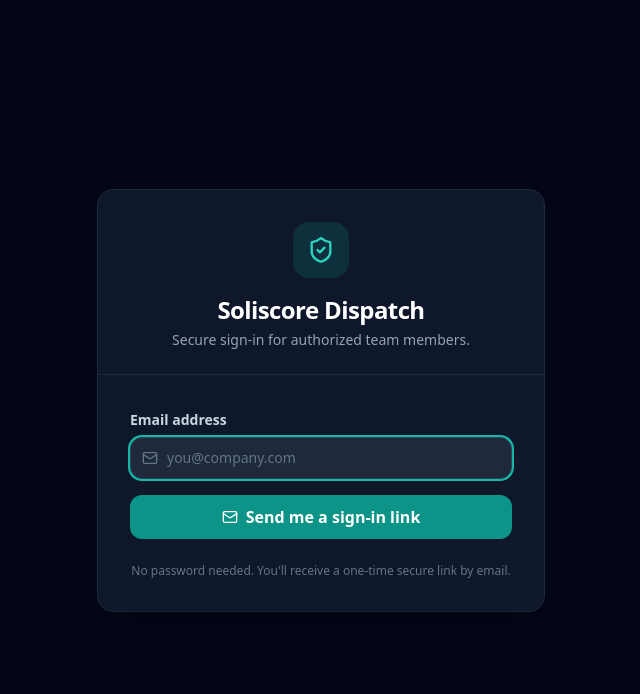
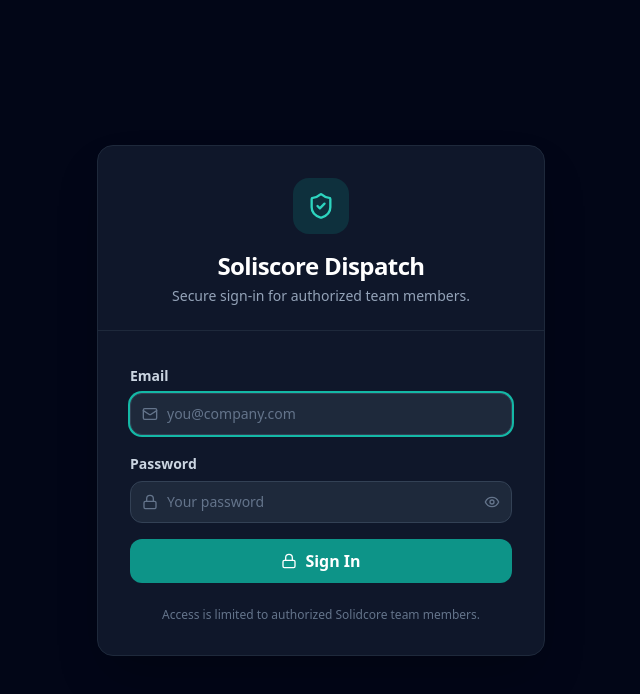
Before and after one commit to prestonpw9-sketch/Soliscore-Dispatch, a React (Vite) app: page / in a window 1280 px wide. Shown: the top 694 px of the page, without its empty margins (319-959 px from the left). Built offline with nearby package versions, Linux system fonts and the light colour scheme; no server answers.

Commit message:
feat(auth): switch login to email+password (no email-delivery dependency)

```diff
--- a/src/components/LoginScreen.tsx
+++ b/src/components/LoginScreen.tsx
@@ -1,12 +1,13 @@
 import React, { useState } from 'react';
-import { Loader2, Mail, CheckCircle2, ShieldCheck } from 'lucide-react';
+import { Loader2, Mail, Lock, ShieldCheck, Eye, EyeOff } from 'lucide-react';
 import { supabase } from '@/lib/supabase';
 import { ALLOWED_EMAILS } from '@/lib/AuthContext';
 
 export default function LoginScreen() {
   const [email, setEmail] = useState('');
-  const [sending, setSending] = useState(false);
-  const [sent, setSent] = useState(false);
+  const [password, setPassword] = useState('');
+  const [showPw, setShowPw] = useState(false);
+  const [busy, setBusy] = useState(false);
   const [error, setError] = useState<string | null>(null);
 
   const handleSubmit = async (e: React.FormEvent) => {
@@ -19,15 +20,21 @@ export default function LoginScreen() {
       return;
     }
 
-    setSending(true);
-    const { error: otpError } = await supabase.auth.signInWithOtp({
+    setBusy(true);
+    const { error: signInError } = await supabase.auth.signInWithPassword({
       email: clean,
-      options: { emailRedirectTo: window.location.origin },
+      password,
     });
-    setSending(false);
+    setBusy(false);
 
-    if (otpError) setError(otpError.message);
-    else setSent(true);
+    if (signInError) {
+      setError(
+        signInError.message.toLowerCase().includes('invalid')
+          ? 'Incorrect email or password. Please try again.'
+          : signInError.message
+      );
+    }
+    // On success the AuthContext listener swaps to the app automatically.
   };
 
   return (
@@ -42,26 +49,9 @@ export default function LoginScreen() {
         </div>
 
         <div className="p-8">
-          {sent ? (
-            <div className="text-center">
-              <CheckCircle2 className="w-12 h-12 text-teal-400 mx-auto mb-4" />
-              <h2 className="text-lg font-bold text-white">Check your email</h2>
-              <p className="text-sm text-slate-400 mt-2">
-                We sent a secure sign-in link to <span className="font-semibold text-slate-200">{email.trim().toLowerCase()}</span>.
-                Click the link in that email to enter the app.
-              </p>
-              <button
-                type="button"
-                onClick={() => { setSent(false); setEmail(''); }}
-                className="mt-6 text-sm font-semibold text-teal-400 hover:text-teal-300 transition-colors"
-              >
-                Use a different email
-              </button>
-            </div>
-          ) : (
           <form onSubmit={handleSubmit} className="space-y-4">
             <label className="block">
-                <span className="text-sm font-semibold text-slate-300">Email address</span>
+              <span className="text-sm font-semibold text-slate-300">Email</span>
               <div className="mt-1.5 relative">
                 <Mail className="w-4 h-4 text-slate-500 absolute left-3 top-1/2 -translate-y-1/2" />
                 <input
@@ -76,6 +66,29 @@ export default function LoginScreen() {
               </div>
             </label>
 
+            <label className="block">
+              <span className="text-sm font-semibold text-slate-300">Password</span>
+              <div className="mt-1.5 relative">
+                <Lock className="w-4 h-4 text-slate-500 absolute left-3 top-1/2 -translate-y-1/2" />
+                <input
+                  type={showPw ? 'text' : 'password'}
+                  required
+                  value={password}
+                  onChange={e => setPassword(e.target.value)}
+                  placeholder="Your password"
+                  className="w-full bg-slate-800 border border-slate-700 rounded-xl pl-9 pr-10 py-2.5 text-sm text-white placeholder:text-slate-500 focus:ring-2 focus:ring-teal-500 outline-none"
+                />
+                <button
+                  type="button"
+                  onClick={() => setShowPw(v => !v)}
+                  className="absolute right-3 top-1/2 -translate-y-1/2 text-slate-500 hover:text-slate-300"
+                  aria-label={showPw ? 'Hide password' : 'Show password'}
+                >
+                  {showPw ? <EyeOff className="w-4 h-4" /> : <Eye className="w-4 h-4" />}
+                </button>
+              </div>
+            </label>
+
             {error && (
               <div className="p-3 bg-red-900/30 border border-red-800 rounded-xl text-red-300 text-sm font-medium">
                 {error}
@@ -84,18 +97,17 @@ export default function LoginScreen() {
 
             <button
               type="submit"
-                disabled={sending}
+              disabled={busy}
               className="w-full flex items-center justify-center gap-2 bg-teal-600 hover:bg-teal-500 disabled:opacity-60 text-white font-bold py-2.5 rounded-xl transition-colors"
             >
-                {sending ? <Loader2 className="w-4 h-4 animate-spin" /> : <Mail className="w-4 h-4" />}
-                {sending ? 'Sending link…' : 'Send me a sign-in link'}
+              {busy ? <Loader2 className="w-4 h-4 animate-spin" /> : <Lock className="w-4 h-4" />}
+              {busy ? 'Signing in…' : 'Sign In'}
             </button>
 
             <p className="text-xs text-slate-500 text-center pt-2">
-                No password needed. You'll receive a one-time secure link by email.
+              Access is limited to authorized Solidcore team members.
             </p>
           </form>
-          )}
         </div>
       </div>
     </div>
```
Lines whose indentation alone changed are shown as unchanged.
